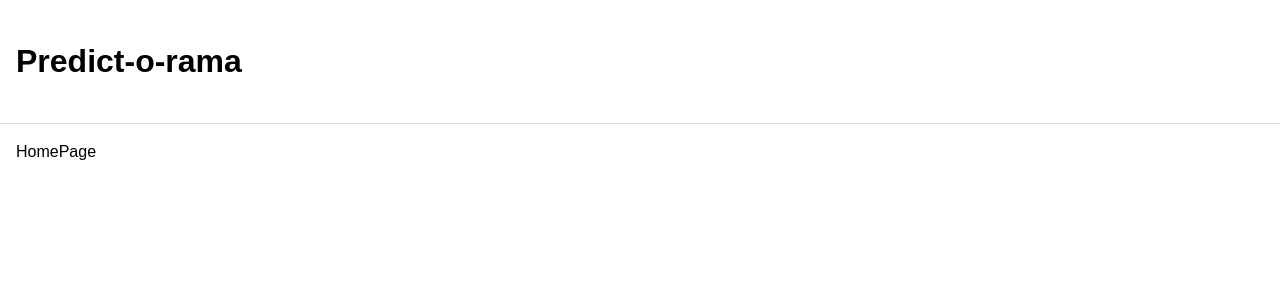
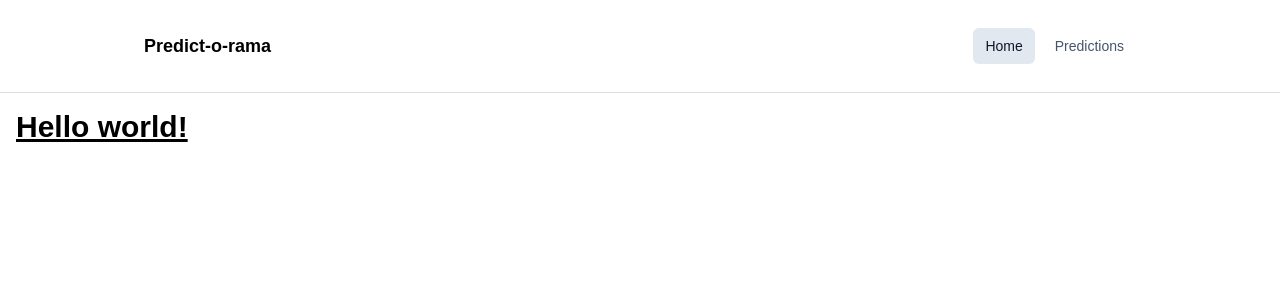
Before and after one commit to Shrampus/Predict-o-rama, a React app in the folder frontend/: page / in a window 1280 px wide. Shown: the top 300 px of the page. Built offline with nearby package versions, Linux system fonts and the light colour scheme; the HTML template or start-up script is replaced by a standard one.

Commit message:
chore: setup tailwind

```diff
--- a/frontend/package.json
+++ b/frontend/package.json
@@ -13,9 +13,11 @@
     "preview": "vite preview"
   },
   "dependencies": {
+    "@tailwindcss/vite": "^4.2.2",
     "react": "^19.2.0",
     "react-dom": "^19.2.0",
-    "react-router-dom": "^7.13.1"
+    "react-router-dom": "^7.13.1",
+    "tailwindcss": "^4.2.2"
   },
   "devDependencies": {
     "@eslint/js": "^9.39.4",
--- a/frontend/src/components/layout/MainLayout.tsx
+++ b/frontend/src/components/layout/MainLayout.tsx
@@ -1,11 +1,34 @@
 
-import { Outlet } from 'react-router-dom';
+import { NavLink, Outlet } from 'react-router-dom';
 
 export function MainLayout() {
   return (
     <div>
       <header>
-        <h1>Predict-o-rama</h1>
+        <div className="mx-auto flex max-w-5xl flex-wrap items-center justify-between gap-3 px-4 py-3">
+          <h1 className="text-lg font-semibold">Predict-o-rama</h1>
+
+          <nav aria-label="Primary" className="flex items-center gap-2">
+            <NavLink
+              to="/"
+              end
+              className={({ isActive }) =>
+                `nav-link ${isActive ? 'nav-link-active' : 'nav-link-default'}`
+              }
+            >
+              Home
+            </NavLink>
+
+            <NavLink
+              to="/Predictions"
+              className={({ isActive }) =>
+                `nav-link ${isActive ? 'nav-link-active' : 'nav-link-default'}`
+              }
+            >
+              Predictions
+            </NavLink>
+          </nav>
+        </div>
       </header>
 
       <main>
--- a/frontend/src/pages/HomePage/HomePage.tsx
+++ b/frontend/src/pages/HomePage/HomePage.tsx
@@ -1,7 +1,11 @@
 
 function HomePage() {
   return (
-    <div>HomePage</div>
+    <div>
+      <h1 className="text-3xl font-bold underline">
+        Hello world!
+      </h1>
+    </div>
   )
 }
 
--- a/frontend/src/styles/index.css
+++ b/frontend/src/styles/index.css
@@ -1,3 +1,5 @@
+@import 'tailwindcss';
+
 :root {
   font-family: Arial, sans-serif;
   line-height: 1.5;
@@ -21,3 +23,17 @@ header {
   padding: 1rem;
   border-bottom: 1px solid #ddd;
 }
+
+@layer components {
+  .nav-link {
+    @apply rounded-md px-3 py-2 text-sm font-medium transition-colors;
+  }
+
+  .nav-link-default {
+    @apply text-slate-600 hover:bg-slate-100 hover:text-slate-900;
+  }
+
+  .nav-link-active {
+    @apply bg-slate-200 text-slate-900;
+  }
+}
--- /dev/null
+++ b/frontend/tailwind.config.js
@@ -0,0 +1,17 @@
+/** @type {import('tailwindcss').Config} */
+export default {
+  content: ['./index.html', './src/**/*.{js,ts,jsx,tsx}'],
+  theme: {
+    extend: {
+      screens: {
+        phone: '480px',
+        // Tailwind default breakpoints are still available: sm/md/lg/xl/2xl.
+        tablet: '768px',
+        laptop: '1024px',
+        desktop: '1280px',
+        widescreen: '1440px',
+      },
+    },
+  },
+  plugins: [],
+}
--- a/frontend/vite.config.ts
+++ b/frontend/vite.config.ts
@@ -1,8 +1,9 @@
+import tailwindcss from '@tailwindcss/vite'
+import react from '@vitejs/plugin-react'
 import { defineConfig } from 'vite'
-import react from '@vitejs/plugin-react'
 
 export default defineConfig({
-  plugins: [react()],
+  plugins: [react(), tailwindcss()],
 
   server: {
     proxy: {
@@ -13,7 +14,7 @@ export default defineConfig({
       '/health': {
         target: 'http://localhost:8080',
         changeOrigin: true,
-      }
-    }
-  }
+      },
+    },
+  },
 })
```
Also changed, not shown: 1 other file (tests, documents, lock files or other folders).
